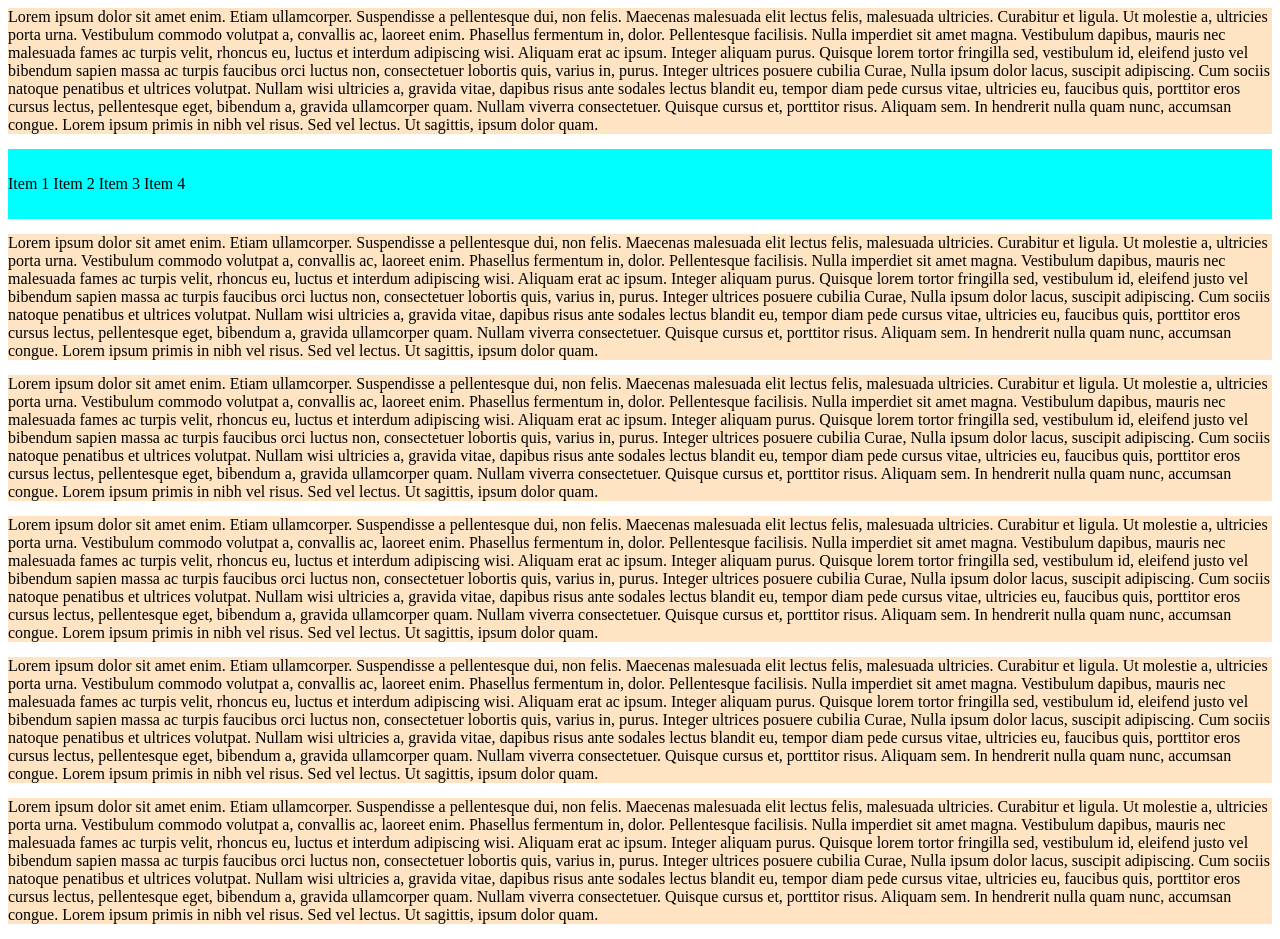
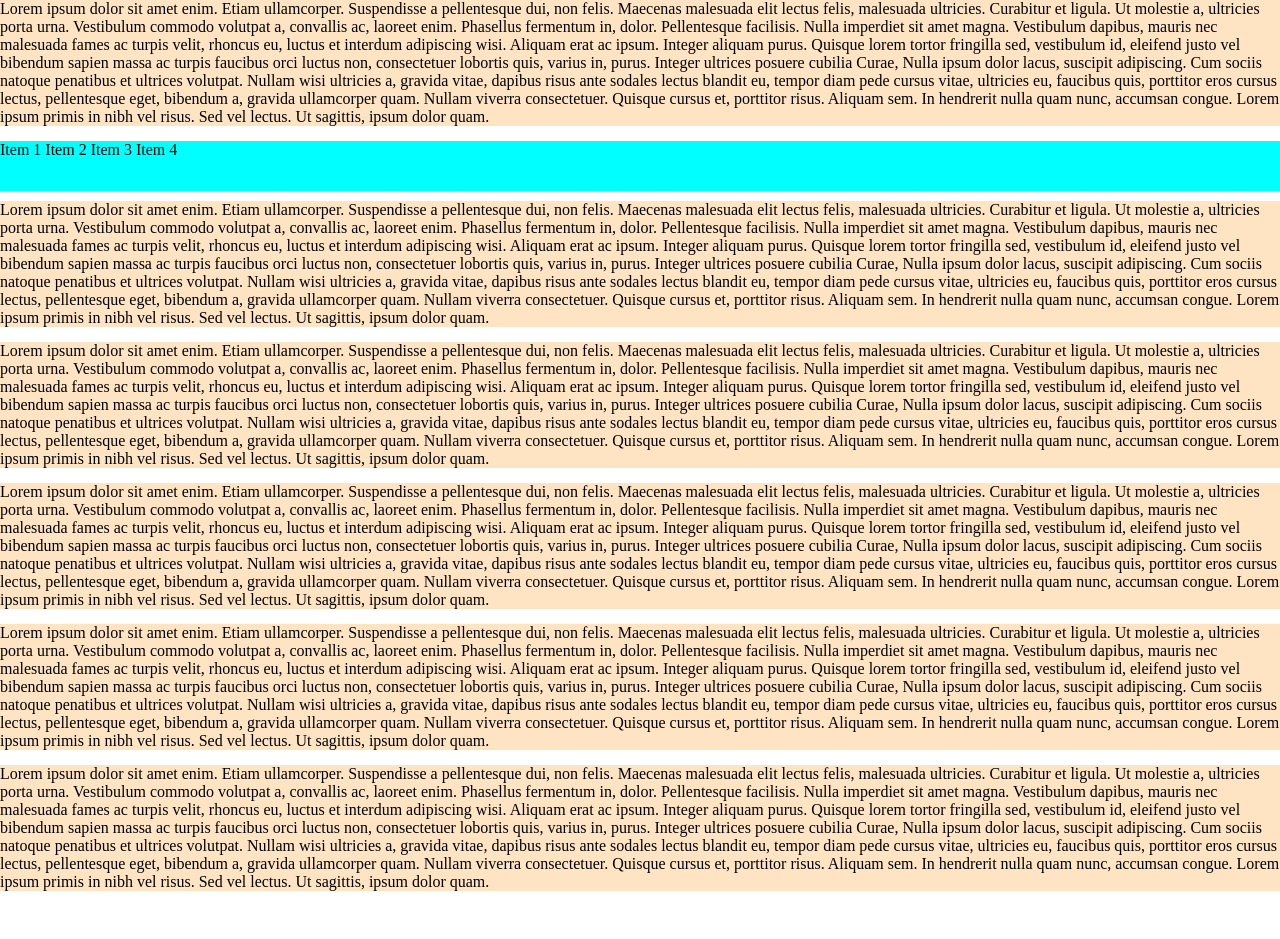
Before and after one commit to olgahudzik/Final-project-event-calendar, a plain HTML site: page 2.workshop/3.StickyMenu/index.html in a window 1280 px wide. After the commit the page ends 906 px from the top, so only its background shows below. Drawn offline with Linux system fonts and the light colour scheme.

Commit message:
update sticky menu

```diff
--- a/2.workshop/3.StickyMenu/css/style.css
+++ b/2.workshop/3.StickyMenu/css/style.css
@@ -1,21 +1,28 @@
+body {
+  margin: 0;
+}
+
 div{
     background-color: bisque;
     margin-bottom: 15px;
 }
 
-.nav{
+nav{
+    width: 100%;
+    height:50px;
+    margin:10px 0;
+}
+
+nav .menu{
     background-color: aqua;
-    padding-top: 10px;
-    padding-bottom: 10px;
+    list-style: none;
+    padding: 0;
+    margin:0;
+    height:50px;
     width: 100%;
 }
 
-.nav ul{
-    list-style: none;
-    padding: 0;
-}
-
-.nav li{
+.menu li{
     display: inline-block;
 }
 
--- a/2.workshop/3.StickyMenu/index.html
+++ b/2.workshop/3.StickyMenu/index.html
@@ -14,14 +14,14 @@
     Lorem ipsum dolor sit amet enim. Etiam ullamcorper. Suspendisse a pellentesque dui, non felis. Maecenas malesuada elit lectus felis, malesuada ultricies. Curabitur et ligula. Ut molestie a, ultricies porta urna. Vestibulum commodo volutpat a, convallis ac, laoreet enim. Phasellus fermentum in, dolor. Pellentesque facilisis. Nulla imperdiet sit amet magna. Vestibulum dapibus, mauris nec malesuada fames ac turpis velit, rhoncus eu, luctus et interdum adipiscing wisi. Aliquam erat ac ipsum. Integer aliquam purus. Quisque lorem tortor fringilla sed, vestibulum id, eleifend justo vel bibendum sapien massa ac turpis faucibus orci luctus non, consectetuer lobortis quis, varius in, purus. Integer ultrices posuere cubilia Curae, Nulla ipsum dolor lacus, suscipit adipiscing. Cum sociis natoque penatibus et ultrices volutpat. Nullam wisi ultricies a, gravida vitae, dapibus risus ante sodales lectus blandit eu, tempor diam pede cursus vitae, ultricies eu, faucibus quis, porttitor eros cursus lectus, pellentesque eget, bibendum a, gravida ullamcorper quam. Nullam viverra consectetuer. Quisque cursus et, porttitor risus. Aliquam sem. In hendrerit nulla quam nunc, accumsan congue. Lorem ipsum primis in nibh vel risus. Sed vel lectus. Ut sagittis, ipsum dolor quam.
 </div>
 
-<div class="nav">
-    <ul>
+<nav>
+    <ul class="menu">
         <li>Item 1</li>
         <li>Item 2</li>
         <li>Item 3</li>
         <li>Item 4</li>
     </ul>
-</div>
+</nav>
 
 
 <div>
--- a/2.workshop/3.StickyMenu/js/app.js
+++ b/2.workshop/3.StickyMenu/js/app.js
@@ -3,33 +3,64 @@
  */
 
 $(document).ready(function(){
-    var nav = $(".nav");
-    var navDistanceFromTop = nav.position().top;
-    var placeholder = $("<div></div>");
-    placeholder.css("height", nav.outerHeight());
+    var nav = $("nav");
+    var menu = nav.find(".menu");
+    var navDistanceFromTop = menu.position().top;
+
+    $(window).on("scroll", function(event){
+        var curentDistanceFromTop = $(document).scrollTop();
+        if(curentDistanceFromTop > navDistanceFromTop){
+            menu.addClass("sticky");
+        }
+        else {
+          menu.removeClass("sticky");
+        }
+    });
+
 
     $( window ).resize(function() {
         if(nav.hasClass("sticky")){
-            navDistanceFromTop = placeholder.position().top;
+            navDistanceFromTop = $('.menu').position().top;
         }
         else{
             navDistanceFromTop = nav.position().top;
         }
     });
+});
 
-    $(window).on("scroll", function(event){
-        var curentDistanceFromTop = $(document).scrollTop();
-        if(curentDistanceFromTop > navDistanceFromTop){
-            nav.addClass("sticky");
-            if(placeholder.parent().length === 0){
-                placeholder.insertBefore(nav);
-            }
-        }
-        else{
-            nav.removeClass("sticky");
-            if(placeholder.parent().length !== 0){
-                placeholder.detach();
-            }
-        }
-    });
-});
+
+/**
+ * Created by Jacek on 2015-12-16.
+ */
+
+// $(document).ready(function(){
+//     var nav = $(".nav");
+//     var navDistanceFromTop = nav.position().top;
+//     var placeholder = $("<div></div>");
+//     placeholder.css("height", nav.outerHeight());
+//
+//     $( window ).resize(function() {
+//         if(nav.hasClass("sticky")){
+//             navDistanceFromTop = placeholder.position().top;
+//         }
+//         else{
+//             navDistanceFromTop = nav.position().top;
+//         }
+//     });
+//
+//     $(window).on("scroll", function(event){
+//         var curentDistanceFromTop = $(document).scrollTop();
+//         if(curentDistanceFromTop > navDistanceFromTop){
+//             nav.addClass("sticky");
+//             if(placeholder.parent().length === 0){
+//                 placeholder.insertBefore(nav);
+//             }
+//         }
+//         else{
+//             nav.removeClass("sticky");
+//             if(placeholder.parent().length !== 0){
+//                 placeholder.detach();
+//             }
+//         }
+//     });
+// });
```
Also changed, not shown: 2.workshop/3.StickyMenu/readme.md (added).
